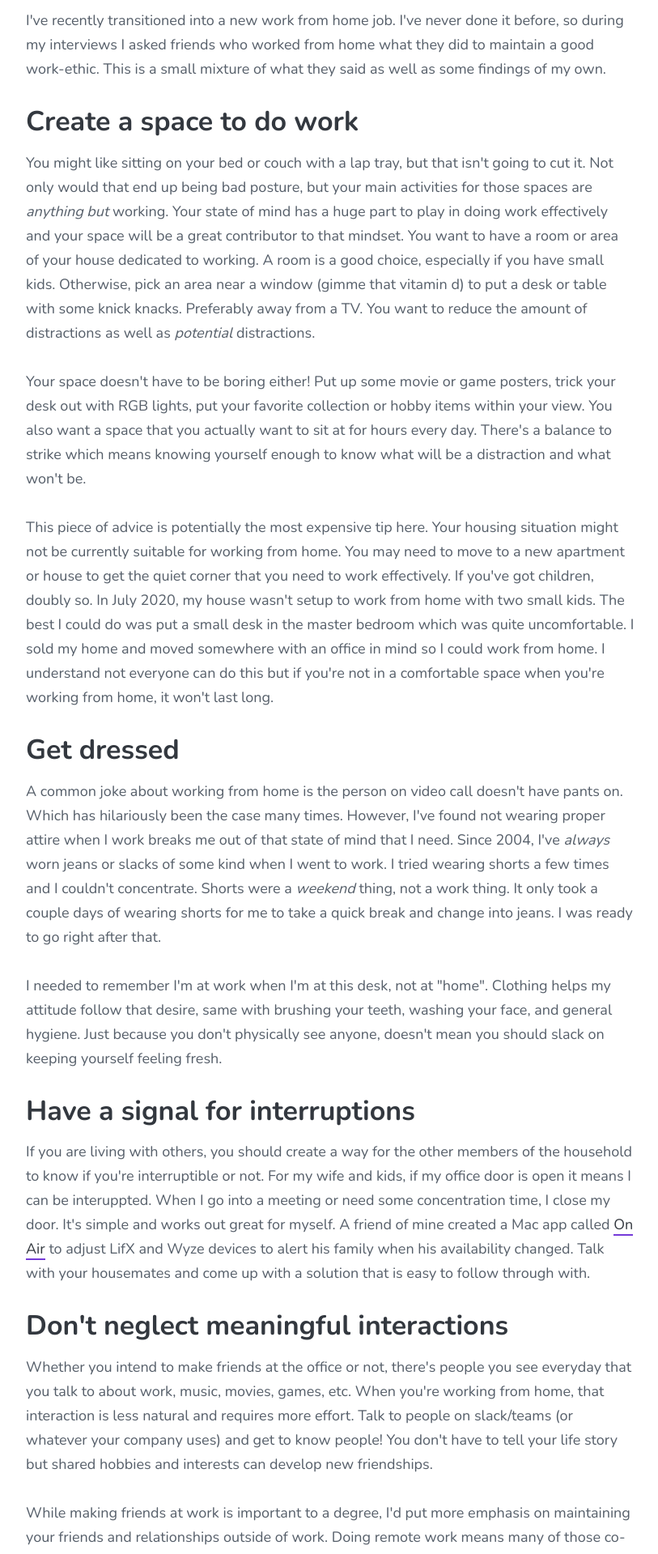
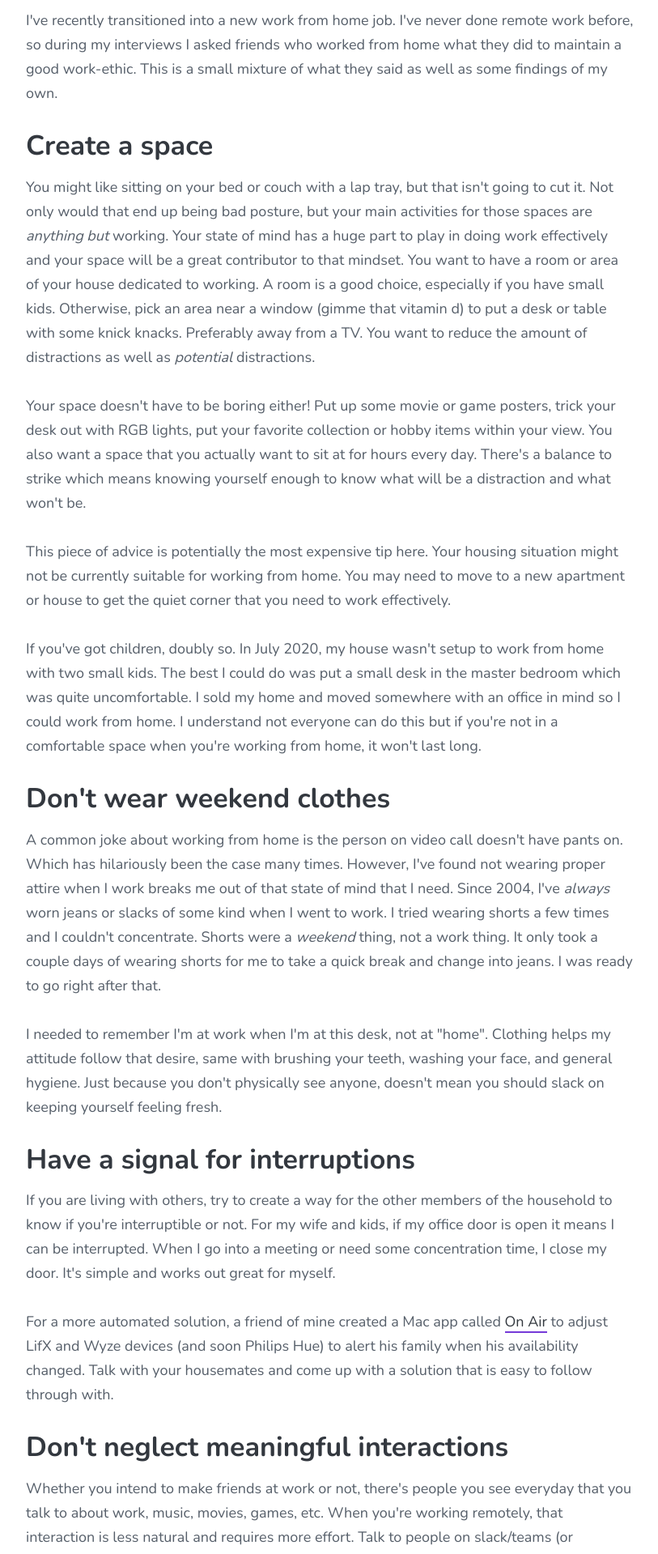
Before and after one commit to BuddyLReno/nextjs-blog, a Next.js app: page /posts/tips-for-working-from-home in a window 1280 px wide. Shown: the part 740-2659 px from the top of the page at 81% size, without its empty margins (232-1045 px from the left). Built offline with nearby package versions, Linux system fonts and the light colour scheme.

Commit message:
Tweak working from home post

```diff
--- a/pages/posts/tips-for-working-from-home.mdx
+++ b/pages/posts/tips-for-working-from-home.mdx
@@ -14,17 +14,19 @@ export const meta = {
 
 export default ({ children }) => <Post meta={meta}>{children}</Post>;
 
-I've recently transitioned into a new work from home job. I've never done it before, so during my interviews I asked friends who worked from home what they did to maintain a good work-ethic. This is a small mixture of what they said as well as some findings of my own.
+I've recently transitioned into a new work from home job. I've never done remote work before, so during my interviews I asked friends who worked from home what they did to maintain a good work-ethic. This is a small mixture of what they said as well as some findings of my own.
 
-## Create a space to do work
+## Create a space
 
 You might like sitting on your bed or couch with a lap tray, but that isn't going to cut it. Not only would that end up being bad posture, but your main activities for those spaces are _anything but_ working. Your state of mind has a huge part to play in doing work effectively and your space will be a great contributor to that mindset. You want to have a room or area of your house dedicated to working. A room is a good choice, especially if you have small kids. Otherwise, pick an area near a window (gimme that vitamin d) to put a desk or table with some knick knacks. Preferably away from a TV. You want to reduce the amount of distractions as well as _potential_ distractions.
 
 Your space doesn't have to be boring either! Put up some movie or game posters, trick your desk out with RGB lights, put your favorite collection or hobby items within your view. You also want a space that you actually want to sit at for hours every day. There's a balance to strike which means knowing yourself enough to know what will be a distraction and what won't be.
 
-This piece of advice is potentially the most expensive tip here. Your housing situation might not be currently suitable for working from home. You may need to move to a new apartment or house to get the quiet corner that you need to work effectively. If you've got children, doubly so. In July 2020, my house wasn't setup to work from home with two small kids. The best I could do was put a small desk in the master bedroom which was quite uncomfortable. I sold my home and moved somewhere with an office in mind so I could work from home. I understand not everyone can do this but if you're not in a comfortable space when you're working from home, it won't last long.
+This piece of advice is potentially the most expensive tip here. Your housing situation might not be currently suitable for working from home. You may need to move to a new apartment or house to get the quiet corner that you need to work effectively.
 
-## Get dressed
+If you've got children, doubly so. In July 2020, my house wasn't setup to work from home with two small kids. The best I could do was put a small desk in the master bedroom which was quite uncomfortable. I sold my home and moved somewhere with an office in mind so I could work from home. I understand not everyone can do this but if you're not in a comfortable space when you're working from home, it won't last long.
+
+## Don't wear weekend clothes
 
 A common joke about working from home is the person on video call doesn't have pants on. Which has hilariously been the case many times. However, I've found not wearing proper attire when I work breaks me out of that state of mind that I need. Since 2004, I've _always_ worn jeans or slacks of some kind when I went to work. I tried wearing shorts a few times and I couldn't concentrate. Shorts were a _weekend_ thing, not a work thing. It only took a couple days of wearing shorts for me to take a quick break and change into jeans. I was ready to go right after that.
 
@@ -32,11 +34,13 @@ I needed to remember I'm at work when I'm at this desk, not at "home". Clothing
 
 ## Have a signal for interruptions
 
-If you are living with others, you should create a way for the other members of the household to know if you're interruptible or not. For my wife and kids, if my office door is open it means I can be interuppted. When I go into a meeting or need some concentration time, I close my door. It's simple and works out great for myself. A friend of mine created a Mac app called [On Air](https://getonair.app/?ref=buddyreno) to adjust LifX and Wyze devices to alert his family when his availability changed. Talk with your housemates and come up with a solution that is easy to follow through with.
+If you are living with others, try to create a way for the other members of the household to know if you're interruptible or not. For my wife and kids, if my office door is open it means I can be interrupted. When I go into a meeting or need some concentration time, I close my door. It's simple and works out great for myself.
+
+For a more automated solution, a friend of mine created a Mac app called [On Air](https://getonair.app/?ref=buddyreno) to adjust LifX and Wyze devices (and soon Philips Hue) to alert his family when his availability changed. Talk with your housemates and come up with a solution that is easy to follow through with.
 
 ## Don't neglect meaningful interactions
 
-Whether you intend to make friends at the office or not, there's people you see everyday that you talk to about work, music, movies, games, etc. When you're working from home, that interaction is less natural and requires more effort. Talk to people on slack/teams (or whatever your company uses) and get to know people! You don't have to tell your life story but shared hobbies and interests can develop new friendships.
+Whether you intend to make friends at work or not, there's people you see everyday that you talk to about work, music, movies, games, etc. When you're working remotely, that interaction is less natural and requires more effort. Talk to people on slack/teams (or whatever your company uses) and get to know people! You don't have to tell your life story but shared hobbies and interests can develop new friendships.
 
 While making friends at work is important to a degree, I'd put more emphasis on maintaining your friends and relationships outside of work. Doing remote work means many of those co-workers you interact with everyday likely don't live anywhere near you. Make a concerted effort to create a group of close friends that you can create some shared experiences with. Your natural outlet for social activity _used_ to be at the office, but now you never technically _leave_ your office. Put in the effort to call some friends and see how they're doing.
 
```
